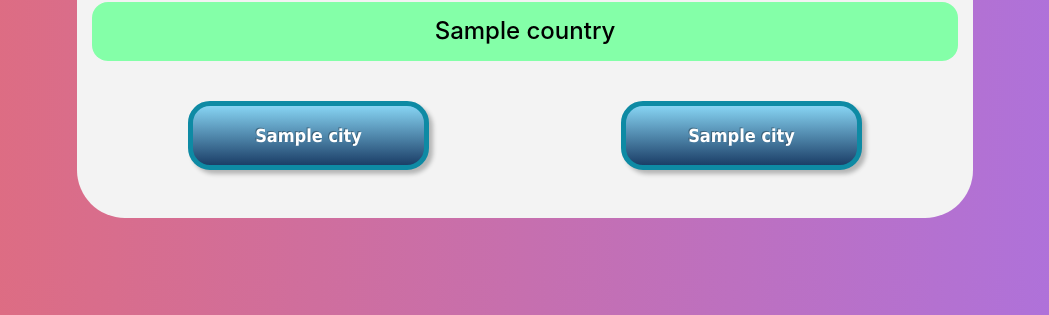
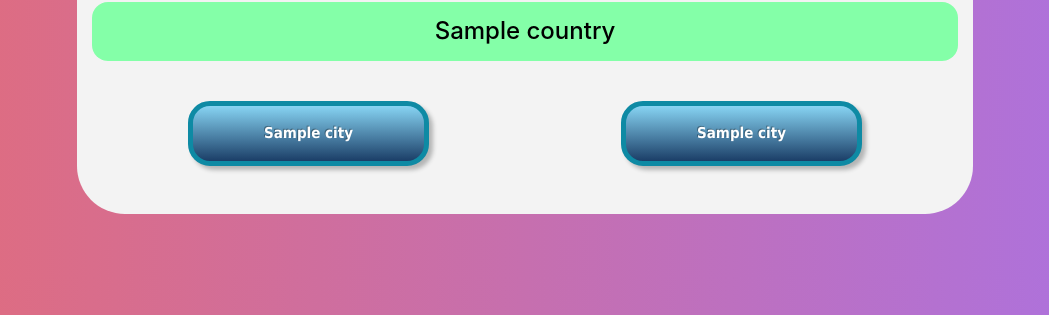
Before and after one commit to SidJain1412/CountryCapitalGuessGame, a Flask app: template templates/index.html in a window 1280 px wide. Shown: the part 195-510 px from the top of the page, without its empty margins (115-1164 px from the left). Run offline with Flask 2, Linux system fonts and the light colour scheme; the template is opened without the code that fills it: most values are stand-ins (such as "Sample title", 1, 10 or a date in 2020); some libraries are stand-ins or nearby versions.

Commit message:
Changed font size

```diff
--- a/static/css/styles.css
+++ b/static/css/styles.css
@@ -20,7 +20,7 @@ body{
     margin-top: -3%;
 }
 button{
-	border:5px solid #0E8AA4;-webkit-box-shadow: #B4B5B5 4px 4px 4px  ;-moz-box-shadow: #B4B5B5 4px 4px 4px ; box-shadow: #B4B5B5 4px 4px 4px  ; -webkit-border-radius: 22px; -moz-border-radius: 22px;border-radius: 22px;font-size:18px;font-family:tahoma, verdana, arial, sans-serif; padding: 16px 16px 16px 16px; text-decoration:none; display:inline-block;text-shadow: -1px -1px 0 rgba(0,0,0,0.3);font-weight:bold; color: #FFFFFF;
+	border:5px solid #0E8AA4;-webkit-box-shadow: #B4B5B5 4px 4px 4px  ;-moz-box-shadow: #B4B5B5 4px 4px 4px ; box-shadow: #B4B5B5 4px 4px 4px  ; -webkit-border-radius: 22px; -moz-border-radius: 22px;border-radius: 22px;font-size:15px;font-family:tahoma, verdana, arial, sans-serif; padding: 16px 16px 16px 16px; text-decoration:none; display:inline-block;text-shadow: -1px -1px 0 rgba(0,0,0,0.3);font-weight:bold; color: #FFFFFF;
 	background-color: #87D4F3; background-image: -webkit-gradient(linear, left top, left bottom, from(#87D4F3), to(#1B3E67));
 	background-image: -webkit-linear-gradient(top, #87D4F3, #1B3E67);
 	background-image: -moz-linear-gradient(top, #87D4F3, #1B3E67);
```
